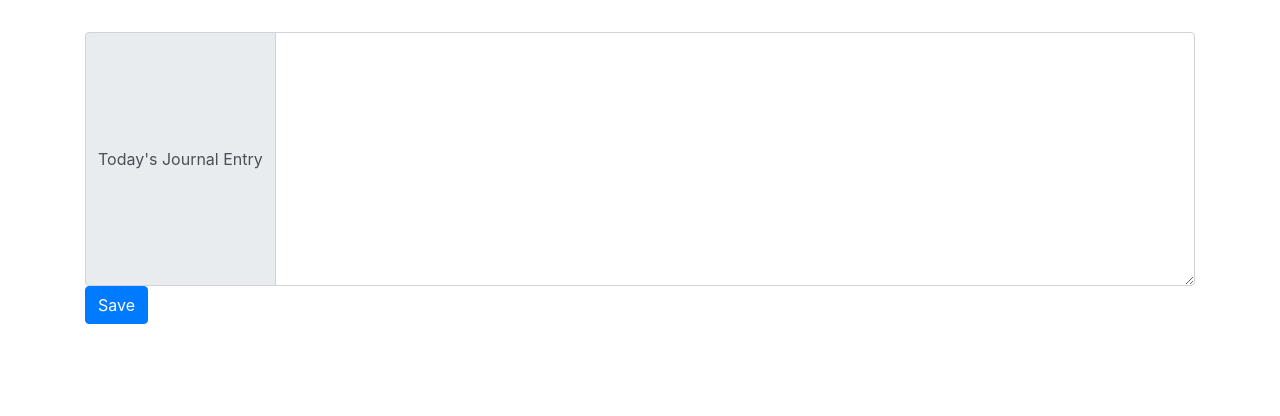
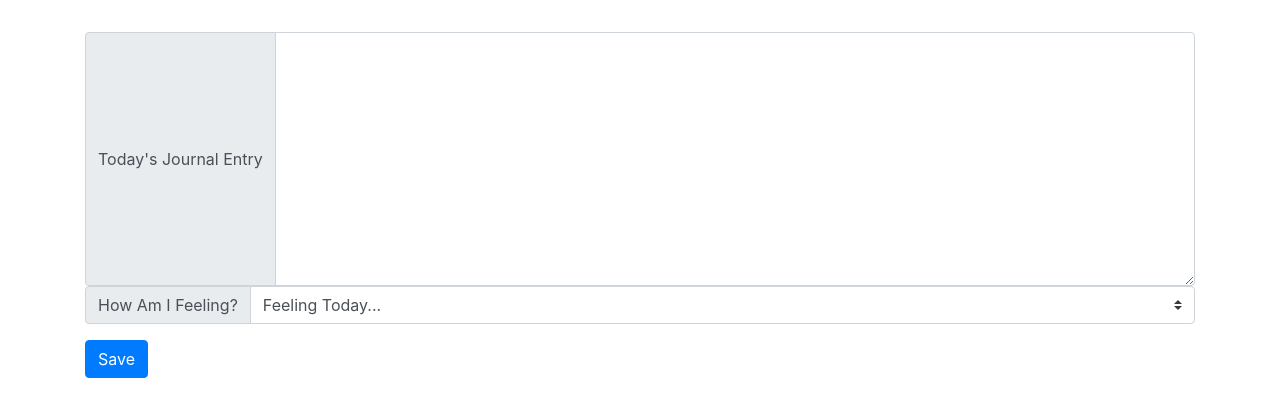
Before and after one commit to Koldenblue/redux-journal, a React (Create React App) app in the folder client/: page / in a window 1280 px wide. Shown: the top 416 px of the page. Built offline with nearby package versions, Linux system fonts and the light colour scheme.

Commit message:
added menu options

```diff
--- a/client/src/app/journalSlice.js
+++ b/client/src/app/journalSlice.js
@@ -20,9 +20,8 @@ export const journalSlice = createSlice({
   }
 });
 
-export const postData = journalText => dispatch => {
-  let text = {entry: journalText}
-  axios.post('api/journal', text).then(data => {
+export const postData = entry => dispatch => {
+  axios.post('api/journal', entry).then(data => {
     console.log(data);
   })
 }
--- a/client/src/components/Journal.js
+++ b/client/src/components/Journal.js
@@ -13,13 +13,14 @@ export default function Journal() {
   const dispatch = useDispatch();
 
   const post = (event) => {
-    event.preventDefault()
-    console.log(event.target[0].value)
-    dispatch(postEntry(event.target[0].value));
-    dispatch(postData(event.target[0].value));
-    // axios.post('/api/entry', (req, res) => {
-    //   console.log()
-    // })
+    event.preventDefault();
+    let entry = {
+      journalText: event.target[0].value,
+      mood: event.target[1].value
+    };
+    dispatch(postData(entry));
+    // dispatch(postEntry(event.target[0].value));
+
   }
 
   return (<>
@@ -38,6 +39,31 @@ export default function Journal() {
 
       <Row>
         <Col>
+        <div className="input-group mb-3">
+          <div className="input-group-prepend">
+            <label className="input-group-text" for="inputGroupSelect01">How Am I Feeling?</label>
+          </div>
+          <select className="custom-select" id="inputGroupSelect01">
+            <option selected>Feeling Today...</option>
+            <option>Happy</option>
+            <option>Sad</option>
+            <option>Angry</option>
+            <option>Surprised</option>
+            <option>Frustrated</option>
+            <option>Embarrassed</option>
+            <option>Grumpy</option>
+            <option>Excited</option>
+            <option>Scared</option>
+            <option >Anxious</option>
+            <option >Confused</option>
+            <option >Confused</option>
+          </select>
+        </div>
+        </Col>
+      </Row>
+
+      <Row>
+        <Col>
           <button className='btn-primary btn'>
             Save
         </button>
```
Also changed, not shown: client/src/components/Menu.js (added, +12 -0 lines), 1 other file (tests, documents, lock files or other folders). Lines whose indentation alone changed are shown as unchanged.
